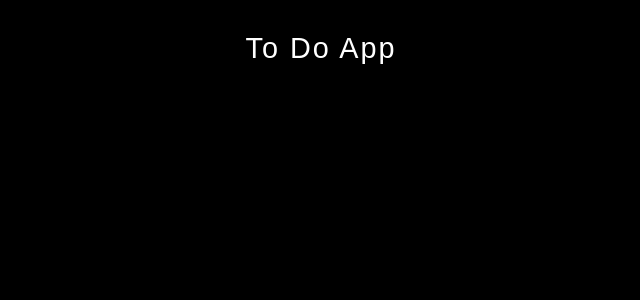
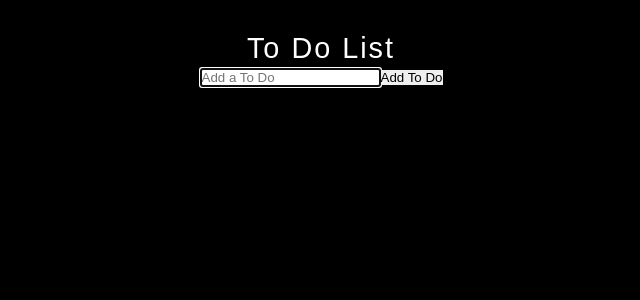
Before and after one commit to agorbacheva-y/to-do-app, a React (Create React App) app: page / in a window 1280 px wide. Shown: the top 300 px of the page, without its empty margins (319-959 px from the left). Built offline with nearby package versions, Linux system fonts and the light colour scheme.

Commit message:
add states, addTodo func, map thru array

```diff
--- a/src/App.js
+++ b/src/App.js
@@ -2,9 +2,55 @@ import { useState, useEffect, useRef } from "react";
 import { v4 as uuidv4 } from "uuid";
 
 function App() {
+  // check if mounting component for the first time or not
+  const firstRender = useRef(true);
+
+  // state to hold input values
+  const [ inputValue, setInputValue ] = useState("");
+
+  // state to store to dos
+  const [ todo, setTodo ] = useState([]);
+
+  // function for onSubmit
+  const addTodo = (e) => {
+    e.preventDefault();
+
+    if (inputValue.trim() === "") return;
+
+    // grab all props in todo from before and add new props
+    // add unique id because items will be added and removed
+    setTodo([
+      ...todo,
+      {
+        text: inputValue,
+        id: uuidv4(),
+      }
+    ]);
+
+    // clear input after values stored
+    setInputValue("");
+  };
+
   return (
     <div className="container">
-      <h1>To Do App</h1>
+      <h1>To Do List</h1>
+      <form onSubmit={addTodo}>
+        <input
+            autoFocus
+            type="text"
+            placeholder="Add a To Do"
+            value={inputValue}
+            onChange={(e) => setInputValue(e.target.value)}
+        />
+        <button>Add To Do</button>
+      </form>
+
+      {todo.map((todo) => {
+        <div key={todo.id} className="todo-card">
+          <p>{todo.text}</p>
+          <button>Delete</button>
+        </div>
+      })}
     </div>
   );
 }
--- a/src/index.css
+++ b/src/index.css
@@ -174,6 +174,7 @@ body {
   border-radius: 6px;
   list-style: none;
   overflow: hidden;
+
 }
 
 .list-item {
```
